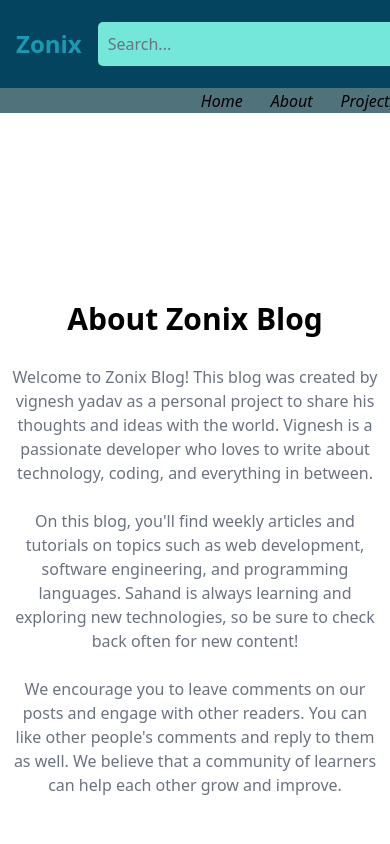
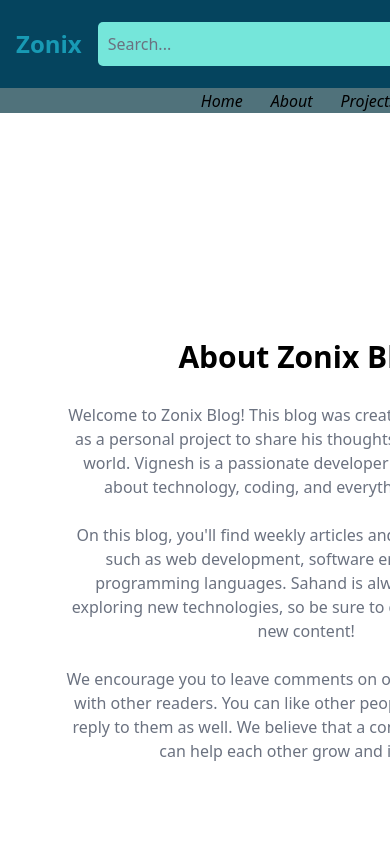
Before and after one commit to vigneshkunta/vueinfo, a React (Vite) app in the folder client/: page /about in a window 390 px wide. Shown: the top 844 px of the page. Built offline with nearby package versions, Linux system fonts and the light colour scheme; no server answers.

Commit message:
resolved allignment issues

```diff
--- a/client/src/components/Navbar.css
+++ b/client/src/components/Navbar.css
@@ -129,7 +129,7 @@ nav {
   left: 3vw;
   width: 140vw;
   margin: 2px;
-  padding-left: 15vw;
+  padding-left: 10vw;
 }
 
   }
--- a/client/src/pages/About.jsx
+++ b/client/src/pages/About.jsx
@@ -1,5 +1,6 @@
 export default function About() {
   return (
+   <div className="articles">
     <div className='min-h-screen flex items-center justify-center'>
       <div className='max-w-2xl mx-auto p-3 text-center'>
         <div>
@@ -31,5 +32,6 @@ export default function About() {
         </div>
       </div>
     </div>
+    </div>
   );
 }
--- a/client/src/pages/Home.jsx
+++ b/client/src/pages/Home.jsx
@@ -29,7 +29,7 @@ export default function Home() {
           View all posts
         </Link>
       </div>
-      <div className='p-3 bg-amber-100 dark:bg-slate-700'>
+      <div className='p-3  articles bg-amber-100 dark:bg-slate-700'>
         <CallToAction />
       </div>
     <div>
--- a/client/src/pages/Projects.jsx
+++ b/client/src/pages/Projects.jsx
@@ -2,10 +2,12 @@ import CallToAction from '../components/CallToAction';
 
 export default function Projects() {
   return (
+    <div className='articles'>
     <div className='min-h-screen max-w-2xl mx-auto flex justify-center items-center flex-col gap-6 p-3'>
       <h1 className='text-3xl font-semibold'>Pojects</h1>
       <p className='text-md text-gray-500'>Build fun and engaging projects while learning HTML, CSS, and JavaScript!</p>
       <CallToAction />
     </div>
+    </div>
   )
 }
```
